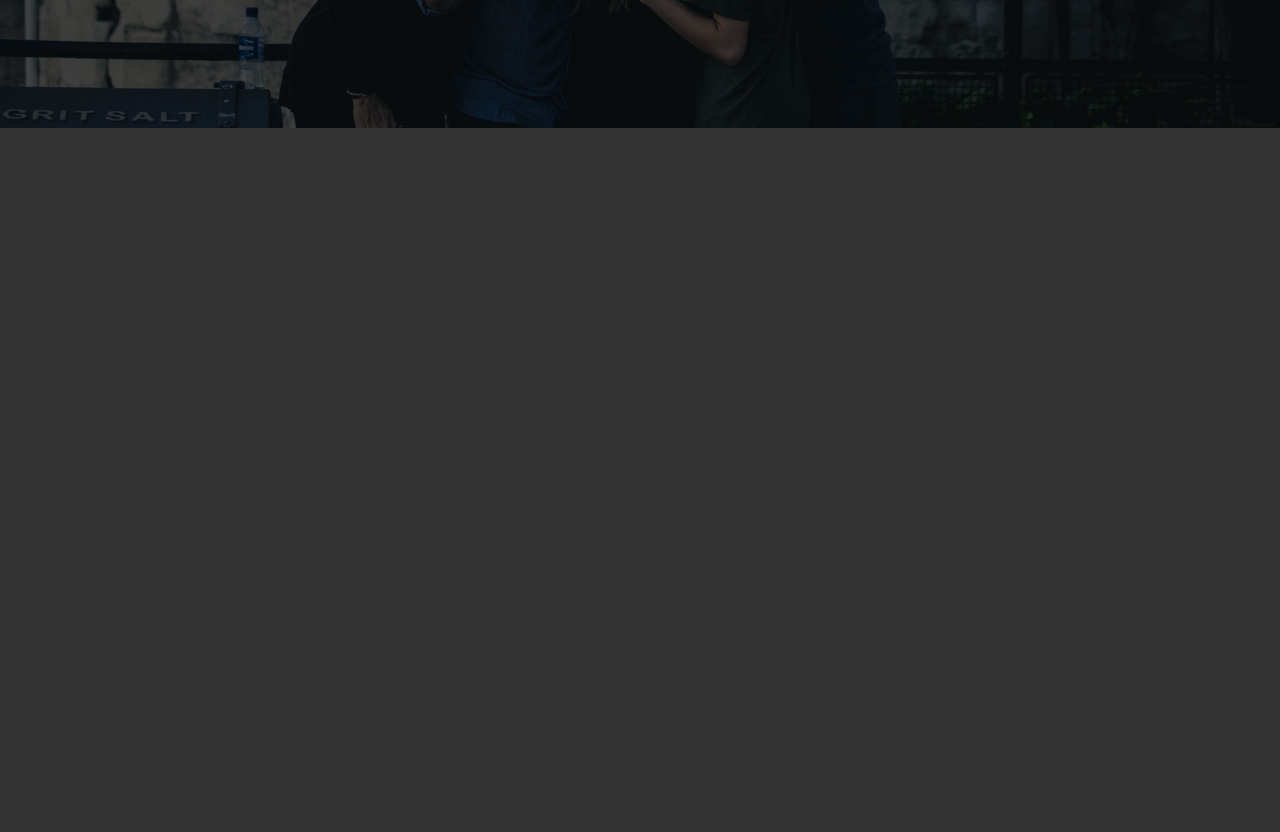
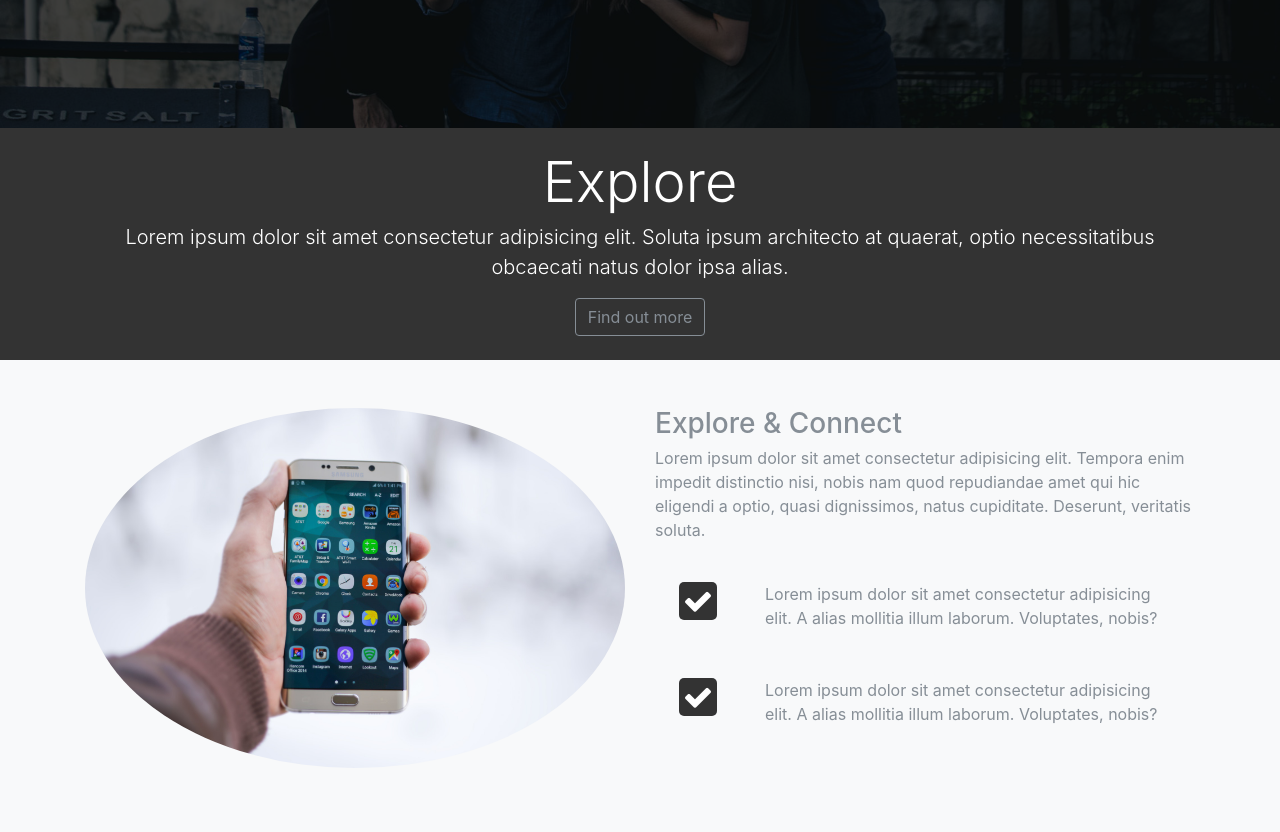
Before and after one commit to VisheshSingh/LoopLab, a website: page src/index.html in a window 1280 px wide. Shown: the part 572-1404 px from the top of the page. Before the commit the page ends 800 px from the top, so only its background shows below. Drawn offline with Linux system fonts and the light colour scheme.

Commit message:
Explore section added

```diff
--- a/src/index.html
+++ b/src/index.html
@@ -23,7 +23,7 @@
                             <a href="#home" class="nav-link">Home</a>
                         </li>
                         <li class="nav-item">
-                            <a href="#explore" class="nav-link">Explore</a>
+                            <a href="#explorehead" class="nav-link">Explore</a>
                         </li>
                         <li class="nav-item">
                             <a href="#create" class="nav-link">Create</a>
@@ -92,7 +92,47 @@
             </div>
         </header>
 
+        <!--EXPLORE HEAD-->
+        <section id="explorehead">
+            <div class="container">
+                <div class="row">
+                    <div class="col text-center">
+                        <div class="p-4">
+                            <h1 class="display-4">Explore</h1>
+                            <p class="lead">Lorem ipsum dolor sit amet consectetur adipisicing elit. Soluta ipsum architecto at quaerat, optio necessitatibus obcaecati natus dolor ipsa alias.</p>
+                            <a href="" class="btn btn-outline-secondary">Find out more</a>
+                        </div>
+                    </div>
+                </div>
+            </div>
+        </section>
 
+        <!--EXPLORE SECTION-->
+        <section id="exploresection" class="bg-light text-muted py-5">
+            <div class="container">
+                <div class="row">
+                    <div class="col-md-6">
+                        <img src="img/explore-section1.jpg" alt="" class="img-fluid mb-3 rounded-circle">
+                    </div>
+                    <div class="col-md-6">
+                        <h3>Explore & Connect</h3>
+                        <p>Lorem ipsum dolor sit amet consectetur adipisicing elit. Tempora enim impedit distinctio nisi, nobis nam quod repudiandae amet qui hic eligendi a optio, quasi dignissimos, natus cupiditate. Deserunt, veritatis soluta.</p>
+                            <div class="d-flex flex-row">
+                                    <div class="p-4 align-self-start">
+                                        <i class="fa fa-check"></i>
+                                    </div>
+                                    <div class="p-4 align-self-end">Lorem ipsum dolor sit amet consectetur adipisicing elit. A alias mollitia illum laborum. Voluptates, nobis?</div>
+                            </div>
+                            <div class="d-flex flex-row">
+                                    <div class="p-4 align-self-start">
+                                        <i class="fa fa-check"></i>
+                                    </div>
+                                    <div class="p-4 align-self-end">Lorem ipsum dolor sit amet consectetur adipisicing elit. A alias mollitia illum laborum. Voluptates, nobis?</div>
+                            </div>
+                    </div>
+                </div>
+            </div>
+        </section>
         <script src="js/jquery.min.js"></script>
         <script src="js/popper.min.js"></script>
         <script src="js/bootstrap.min.js"></script>
--- a/src/scss/style.scss
+++ b/src/scss/style.scss
@@ -47,3 +47,11 @@ nav {
     border-radius: 5px;
     font-size: $icon;
 }
+
+#exploresection .fa{
+    color: #fff;
+    background: #333;
+    padding: 4px;
+    border-radius: 5px;
+    font-size: $icon;
+}
```
Also changed, not shown: src/css/style.css, src/img/explore-section1.jpg (added).
